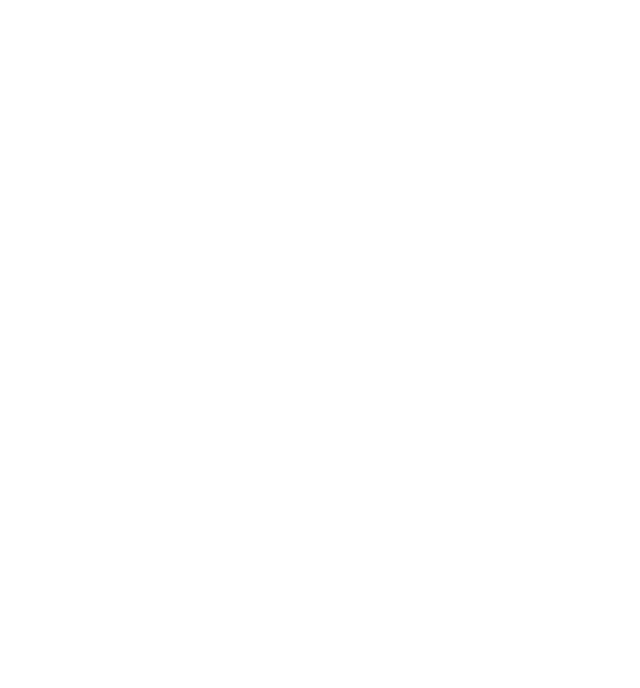
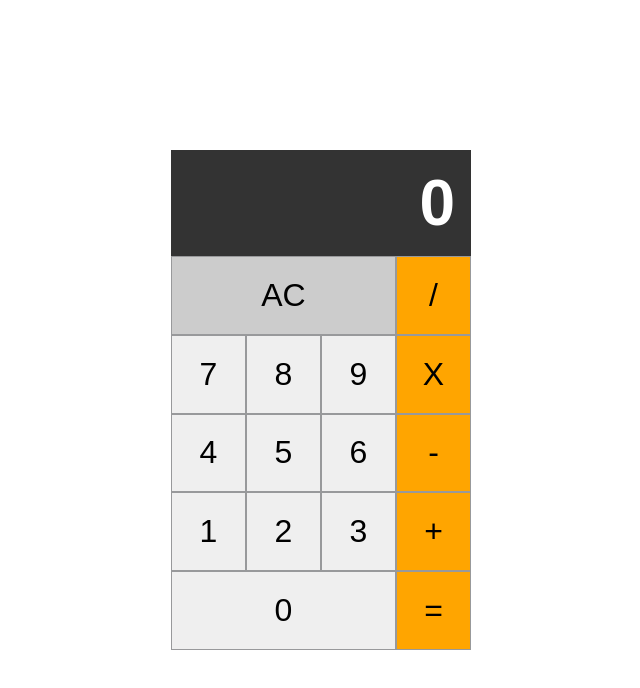
Before and after one commit to next-step/react-calculator, a React (Vite) app: page / in a window 1280 px wide. Shown: the top 688 px of the page, without its empty margins (319-959 px from the left). Built offline with nearby package versions, Linux system fonts and the light colour scheme.

Commit message:
feature: 화면개발 - 버튼 타입지정 - operation, modifier, digit, total 컴퍼넌트화

```diff
--- a/src/App.tsx
+++ b/src/App.tsx
@@ -1,5 +1,19 @@
-function App() {
-  return <div></div>;
-}
+import Digit from "./components/digit/Digit";
+import Modifier from "./components/modifier/Modifier";
+import Operation from "./components/operation/Operation";
+import Total from "./components/total/Total";
+
+const App = () => {
+  return (
+    <div id="app">
+      <div className="calculator">
+        <Total />
+        <Digit />
+        <Modifier />
+        <Operation />
+      </div>
+    </div>
+  );
+};
 
 export default App;
--- /dev/null
+++ b/src/components/button/Button.tsx
@@ -0,0 +1,13 @@
+import { FC, ReactNode } from "react";
+import { ButtonVariantType } from "./Button.type";
+
+interface Props {
+  children: ReactNode;
+  variant: ButtonVariantType;
+}
+
+const Button: FC<Props> = ({ children, variant }) => {
+  return <button className={variant}>{children}</button>;
+};
+
+export default Button;
--- /dev/null
+++ b/src/components/button/Button.type.ts
@@ -0,0 +1,8 @@
+export const BUTTON_VARIANTS = {
+    DIGIT: 'digit',
+    OPERATION: 'operation',
+    MODIFIER: 'modifier'
+  } as const
+
+  export type ButtonVariantType =
+  (typeof BUTTON_VARIANTS)[keyof typeof BUTTON_VARIANTS];
--- /dev/null
+++ b/src/components/digit/Digit.tsx
@@ -0,0 +1,15 @@
+import Button from "../button/Button";
+import { BUTTON_VARIANTS } from "../button/Button.type";
+
+const MAX_NUM = 9;
+const Digit = () => {
+  return (
+    <div className="digits flex">
+      {new Array(10).fill(0).map((_, index) => (
+        <Button variant={BUTTON_VARIANTS.DIGIT}>{MAX_NUM - index}</Button>
+      ))}
+    </div>
+  );
+};
+
+export default Digit;
--- /dev/null
+++ b/src/components/modifier/Modifier.tsx
@@ -0,0 +1,12 @@
+import Button from "../button/Button";
+import { BUTTON_VARIANTS } from "../button/Button.type";
+
+const Modifier = () => {
+  return (
+    <div className="modifiers subgrid">
+      <Button variant={BUTTON_VARIANTS.MODIFIER}>AC</Button>
+    </div>
+  );
+};
+
+export default Modifier;
--- /dev/null
+++ b/src/components/operation/Operation.tsx
@@ -0,0 +1,24 @@
+import Button from "../button/Button";
+import { BUTTON_VARIANTS } from "../button/Button.type";
+
+const OPERATION = [
+  { render: "/", type: "divided" },
+  { render: "X", type: "multiple" },
+  { render: "-", type: "sub" },
+  { render: "+", type: "add" },
+  { render: "=", type: "equal" },
+];
+
+const Operation = () => {
+  return (
+    <div className="operations subgrid">
+      {OPERATION.map(({ render, type }, i) => (
+        <Button key={type + i} variant={BUTTON_VARIANTS.OPERATION}>
+          {render}
+        </Button>
+      ))}
+    </div>
+  );
+};
+
+export default Operation;
--- /dev/null
+++ b/src/components/total/Total.tsx
@@ -0,0 +1,5 @@
+const Total = () => {
+  return <h1 id="total">0</h1>;
+};
+
+export default Total;
```
